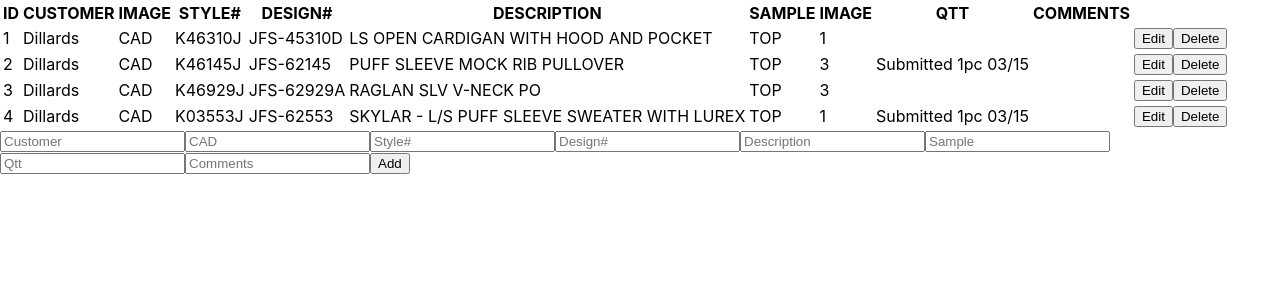
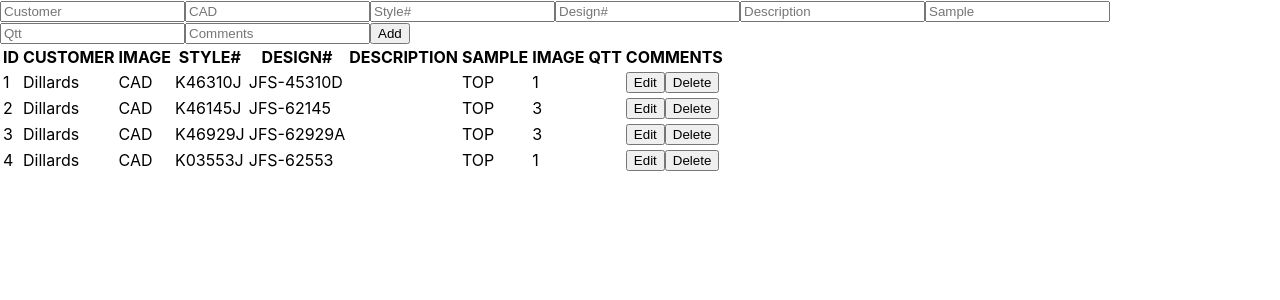
Before and after one commit to lhpark114/Clothes-in-Boxes_, a React (Create React App) app in the folder my-app/: page / in a window 1280 px wide. Shown: the top 300 px of the page. Built offline with nearby package versions, Linux system fonts and the light colour scheme.

Commit message:
delete Items

```diff
--- a/my-app/src/components/itemList/ItemList.jsx
+++ b/my-app/src/components/itemList/ItemList.jsx
@@ -3,9 +3,12 @@
 
 export default function ItemList() {
   const [data, setData] = useState(Data);
+  const [editState, setEditState] = useState(-1);
   return (
-    <section>
     <div className="item-container">
+      <div>
+        <AddItem setData={setData} />
+        <form onSubmit={handleUpdate}>
           <table>
             <thead>
               <th>ID</th>
@@ -19,52 +22,246 @@
               <th>QTT</th>
               <th>COMMENTS</th>
             </thead>
-          {data.map((current) => (
+            {data.map((current) =>
+              editState === current.id ? (
+                <EditItem current={current} data={data} setData={setData} />
+              ) : (
                 <tr>
                   <td>{current.id}</td>
                   <td>{current.customer}</td>
                   <td>{current.image}</td>
                   <td>{current.style}</td>
                   <td>{current.design}</td>
-              <td>{current.description}</td>
+                  <td>{current.desc}</td>
                   <td>{current.sample}</td>
                   <td>{current.qtt}</td>
-              <td>{current.comments}</td>
-              <td></td>
+                  <td>{current.cmts}</td>
                   <td>
-                <button>Edit</button>
-                <button>Delete</button>
+                    <button
+                      type="button"
+                      className="edit"
+                      onClick={() => handleEdit(current.id)}
+                    >
+                      Edit
+                    </button>
+                    <button
+                      type="button"
+                      className="delete"
+                      onClick={() => handleDelete(current.id)}
+                    >
+                      Delete
+                    </button>
                   </td>
                 </tr>
-          ))}
+              )
+            )}
           </table>
+        </form>
       </div>
-      <AddItem setData={setData} />
-    </section>
+    </div>
+  );
+  function handleUpdate(event) {
+    event.preventDefault();
+    const customer = event.target.elements.customer.value;
+    const image = event.target.elements.image.value;
+    const style = event.target.elements.style.value;
+    const design = event.target.elements.design.value;
+    const desc = event.target.elements.desc.value;
+    const sample = event.target.elements.sample.value;
+    const qtt = event.target.elements.qtt.value;
+    const cmts = event.target.elements.cmts.value;
+    const updatedData = data.map((d) =>
+      d.id === editState
+        ? {
+            ...d,
+            customer: customer,
+            image: image,
+            style: style,
+            design: design,
+            desc: desc,
+            sample: sample,
+            qtt: qtt,
+            cmts: cmts,
+          }
+        : d
+    );
+
+    setEditState(-1);
+    setData(updatedData);
+  }
+
+  function handleEdit(id) {
+    setEditState(id);
+  }
+
+  function handleDelete(id) {
+    const updatedData = data.filter((d) => id !== d.id);
+    setData(updatedData);
+  }
+}
+
+function EditItem({ current, data, setData }) {
+  function handleCustomer(event) {
+    const customer = event.target.value;
+    const updatedData = data.map((d) =>
+      d.id === current.id ? { ...d, customer: customer } : d
+    );
+    setData(updatedData);
+  }
+
+  function handleImage(event) {
+    const image = event.target.value;
+    const updatedData = data.map((d) =>
+      d.id === current.id ? { ...d, image: image } : d
+    );
+    setData(updatedData);
+  }
+  function handleStyle(event) {
+    const style = event.target.value;
+    const updatedData = data.map((d) =>
+      d.id === current.id ? { ...d, style: style } : d
+    );
+    setData(updatedData);
+  }
+
+  function handleDesign(event) {
+    const design = event.target.value;
+    const updatedData = data.map((d) =>
+      d.id === current.id ? { ...d, design: design } : d
+    );
+    setData(updatedData);
+  }
+  function handleDesc(event) {
+    const desc = event.target.value;
+    const updatedData = data.map((d) =>
+      d.id === current.id ? { ...d, desc: desc } : d
+    );
+    setData(updatedData);
+  }
+
+  function handleSample(event) {
+    const sample = event.target.value;
+    const updatedData = data.map((d) =>
+      d.id === current.id ? { ...d, sample: sample } : d
+    );
+    setData(updatedData);
+  }
+  function handleQtt(event) {
+    const qtt = event.target.value;
+    const updatedData = data.map((d) =>
+      d.id === current.id ? { ...d, qtt: qtt } : d
+    );
+    setData(updatedData);
+  }
+
+  function handleCmts(event) {
+    const cmts = event.target.value;
+    const updatedData = data.map((d) =>
+      d.id === current.id ? { ...d, cmts: cmts } : d
+    );
+    setData(updatedData);
+  }
+  return (
+    <tr>
+      <td>
+        <input
+          type="text"
+          onChange={handleCustomer}
+          value={current.customer}
+          name="customer"
+          placeholder="Customer"
+        />
+      </td>
+      <td>
+        <input
+          type="text"
+          onChange={handleImage}
+          value={current.image}
+          name="image"
+          placeholder="CAD"
+        />
+      </td>
+      <td>
+        <input
+          type="text"
+          onChange={handleStyle}
+          value={current.style}
+          name="style"
+          placeholder="Style#"
+        />
+      </td>
+      <td>
+        <input
+          type="text"
+          onChange={handleDesign}
+          value={current.design}
+          name="design"
+          placeholder="Design#"
+        />
+      </td>
+      <td>
+        <input
+          type="text"
+          onChange={handleDesc}
+          value={current.desc}
+          name="desc"
+          placeholder="Description"
+        />
+      </td>
+      <td>
+        <input
+          type="text"
+          onChange={handleSample}
+          value={current.sample}
+          name="sample"
+          placeholder="Sample"
+        />
+      </td>
+      <td>
+        <input
+          type="text"
+          onChange={handleQtt}
+          value={current.qtt}
+          name="qtt"
+          placeholder="Qtt"
+        />
+      </td>
+      <td>
+        <input
+          type="text"
+          onChange={handleCmts}
+          value={current.cmts}
+          name="cmts"
+          placeholder="Comments"
+        />
+      </td>
+      <td>
+        <button type="submit">Update</button>
+      </td>
+    </tr>
   );
 }
 
 function AddItem({ setData }) {
-  const customerRef = useRef()
-  const imageRef = useRef()
-  const styleRef = useRef()
-  const designRef = useRef()
-  const descRef = useRef()
-  const sampleRef = useRef()
-  const qttRef = useRef()
-  const cmtsRef = useRef()
-
+  const customerRef = useRef();
+  const imageRef = useRef();
+  const styleRef = useRef();
+  const designRef = useRef();
+  const descRef = useRef();
+  const sampleRef = useRef();
+  const qttRef = useRef();
+  const cmtsRef = useRef();
 
   function handleValues(event) {
     event.preventDefault();
-    const customer = event.target.elements.Customer.value;
-    const image = event.target.elements.Image.value;
-    const style = event.target.elements.Style.value;
-    const design = event.target.elements.Design.value;
-    const desc = event.target.elements.Desc.value;
-    const sample = event.target.elements.Sample.value;
-    const qtt = event.target.elements.Qtt.value;
-    const cmts = event.target.elements.Cmts.value;
+    const customer = event.target.elements.customer.value;
+    const image = event.target.elements.image.value;
+    const style = event.target.elements.style.value;
+    const design = event.target.elements.design.value;
+    const desc = event.target.elements.desc.value;
+    const sample = event.target.elements.sample.value;
+    const qtt = event.target.elements.qtt.value;
+    const cmts = event.target.elements.cmts.value;
     const newItem = {
       id: 5,
       customer,
@@ -76,27 +273,32 @@
       qtt,
       cmts,
     };
-    setData((preData) => preData.concat(newItem))
-    customerRef.current.value = ""
-    imageRef.current.value = ""
-    styleRef.current.value = ""
-    designRef.current.value = ""
-    descRef.current.value = ""
-    sampleRef.current.value = ""
-    qttRef.current.value = ""
-    cmtsRef.current.value = ""
+    setData((preData) => preData.concat(newItem));
+    customerRef.current.value = "";
+    imageRef.current.value = "";
+    styleRef.current.value = "";
+    designRef.current.value = "";
+    descRef.current.value = "";
+    sampleRef.current.value = "";
+    qttRef.current.value = "";
+    cmtsRef.current.value = "";
   }
 
   return (
     <form className="addForm" onSubmit={handleValues}>
-      <input type="text" name="Customer" placeholder="Customer" ref={customerRef}/>
-      <input type="text" name="Image" placeholder="CAD" ref={imageRef}/>
-      <input type="text" name="Style" placeholder="Style#" ref={styleRef}/>
-      <input type="text" name="Design" placeholder="Design#" ref={designRef}/>
-      <input type="text" name="Desc" placeholder="Description" ref={descRef}/>
-      <input type="text" name="Sample" placeholder="Sample" ref={sampleRef}/>
-      <input type="text" name="Qtt" placeholder="Qtt" ref={qttRef}/>
-      <input type="text" name="Cmts" placeholder="Comments" ref={cmtsRef}/>
+      <input
+        type="text"
+        name="customer"
+        placeholder="Customer"
+        ref={customerRef}
+      />
+      <input type="text" name="image" placeholder="CAD" ref={imageRef} />
+      <input type="text" name="style" placeholder="Style#" ref={styleRef} />
+      <input type="text" name="design" placeholder="Design#" ref={designRef} />
+      <input type="text" name="desc" placeholder="Description" ref={descRef} />
+      <input type="text" name="sample" placeholder="Sample" ref={sampleRef} />
+      <input type="text" name="qtt" placeholder="Qtt" ref={qttRef} />
+      <input type="text" name="cmts" placeholder="Comments" ref={cmtsRef} />
       <button>Add</button>
     </form>
   );
```
Lines whose indentation alone changed are shown as unchanged.
